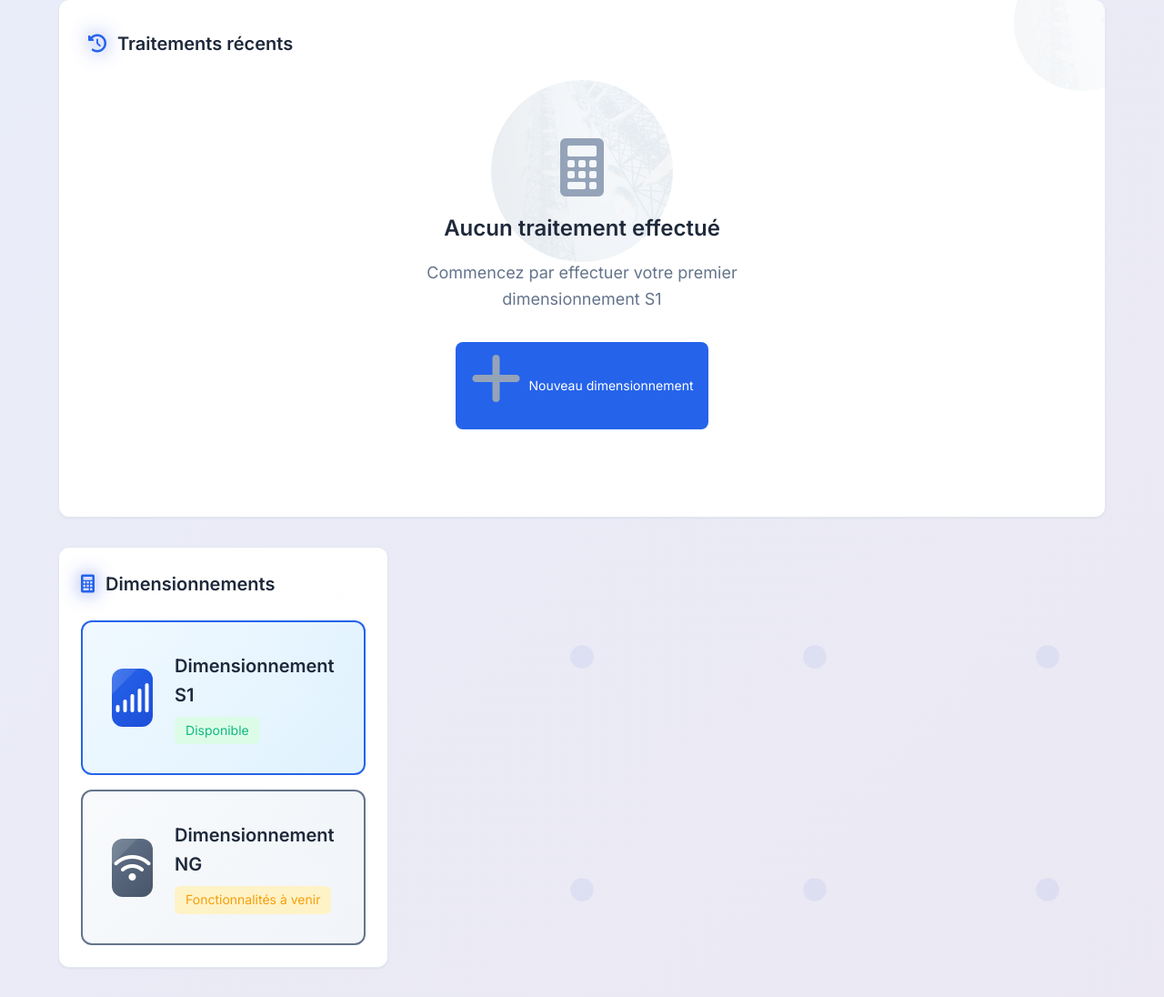
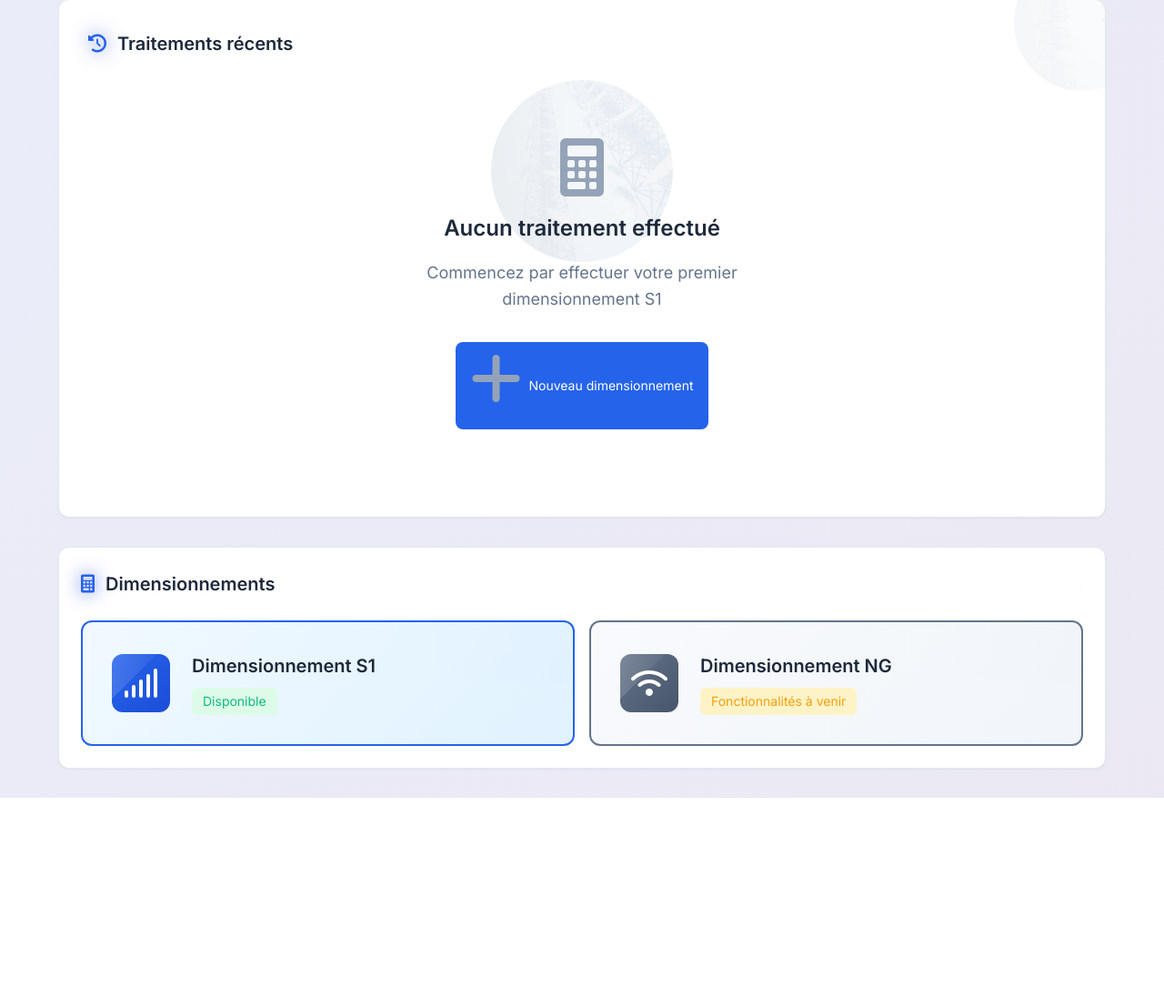
Before and after one commit to SteveDonaldNK/Telecom-calculator, a PHP site: page /dashboard.php in a window 1280 px wide. Shown: the part 430-1526 px from the top of the page at 91% size. After the commit the page ends 1307 px from the top, so only its background shows below. Run offline with PHP 8.4, Linux system fonts and the light colour scheme; the visitor is signed in with stand-in values (Sample User, id 1); data that the repository does not hold is empty.

Commit message:
update: dashboard-section's layout

```diff
--- a/dashboard.php
+++ b/dashboard.php
@@ -478,7 +478,7 @@ try {
                 <?php endif; ?>
             </div>
             <!-- Section Dimensionnements -->
-            <div class="dashboard-section">
+            <div class="dashboard-section full-width">
                 <h2><i class="fas fa-calculator"></i> Dimensionnements</h2>
                 <div class="calculation-buttons flex-column">
                     <a href="parameters.php?type=s1" class="calc-card calc-s1">
```
